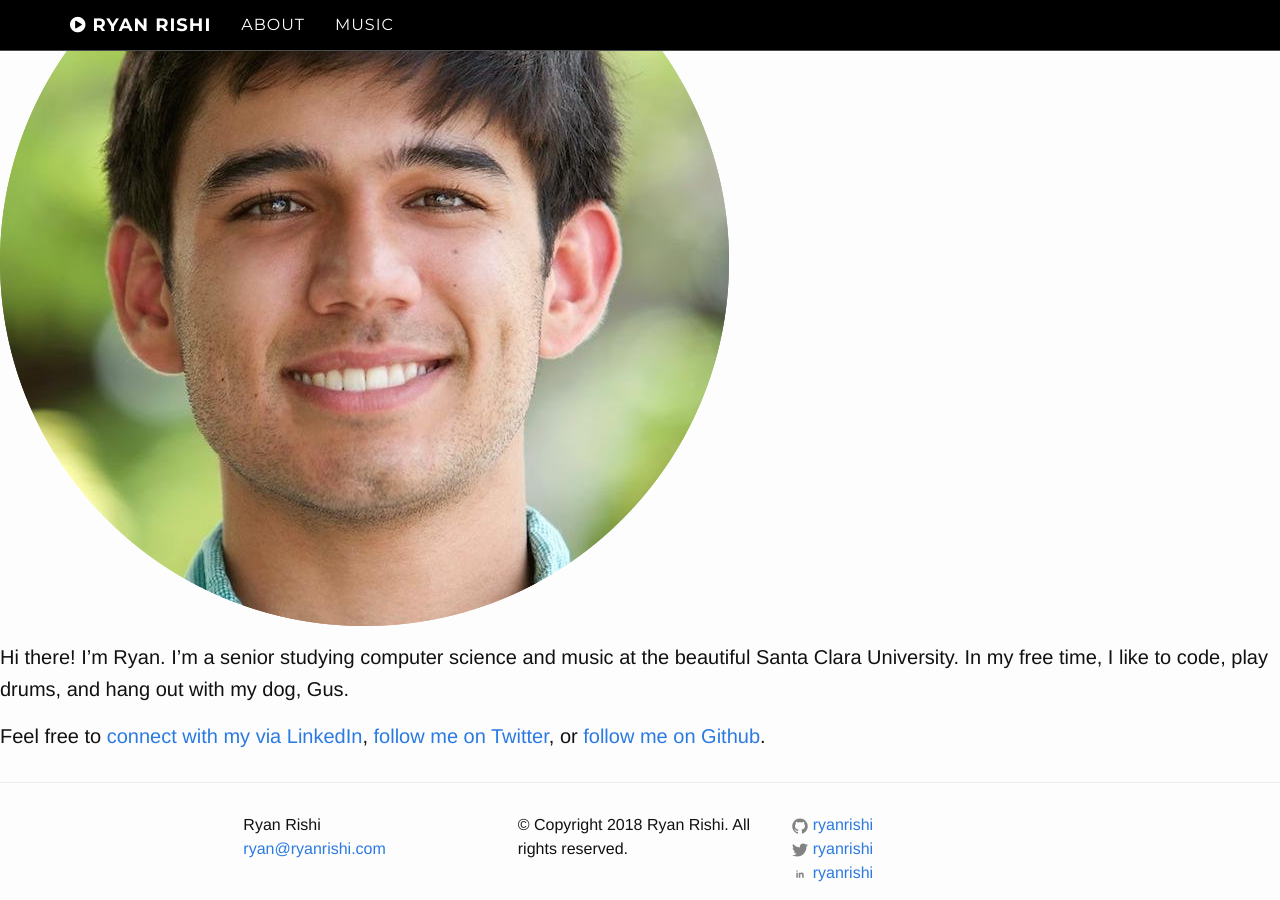
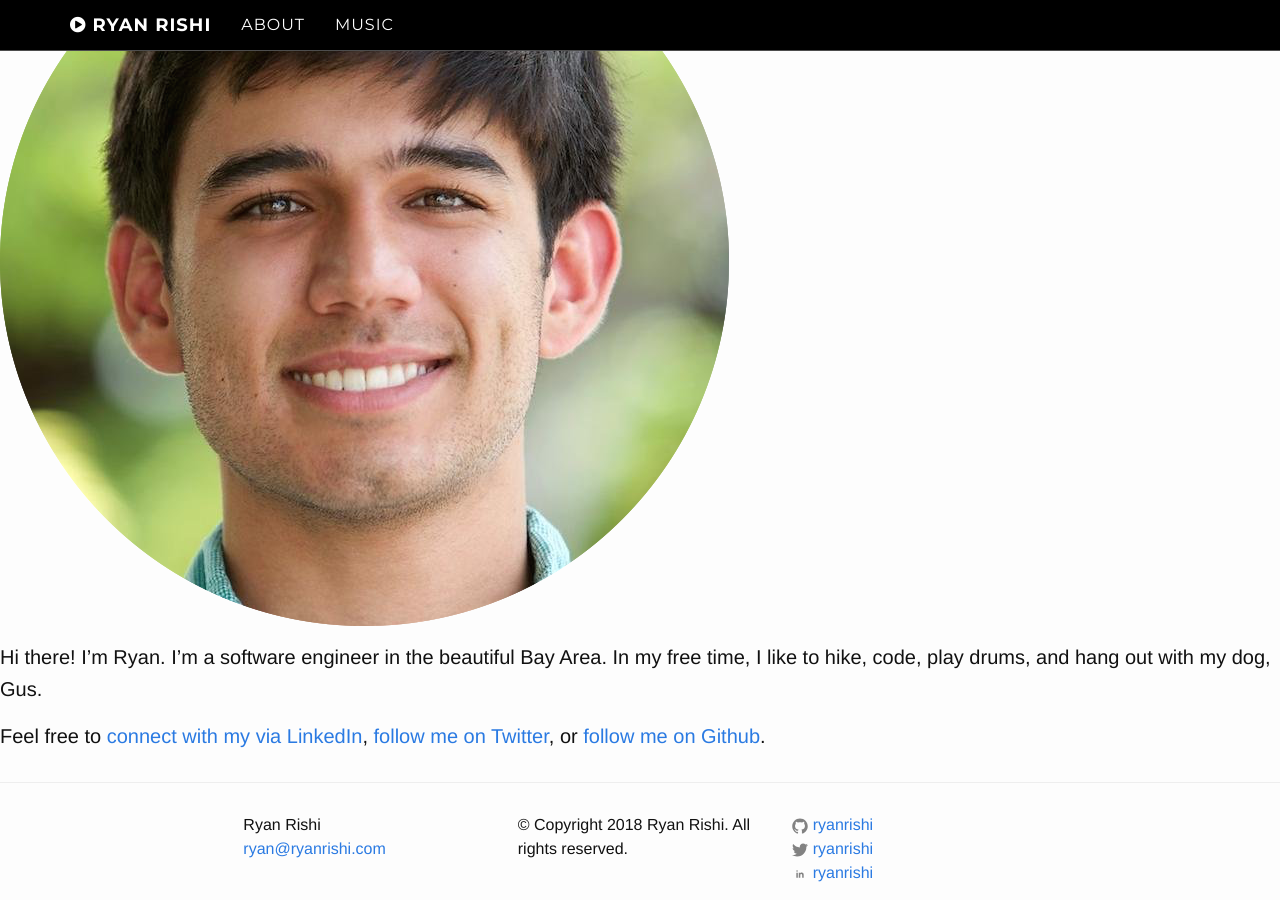
Before and after one commit to ryanrishi/ryanrishi.com, a Jekyll site: the page built from about.md, in a window 1280 px wide and 900 px high, scrolled down 225 px. Built offline with Jekyll 4.4.1, drawn with Linux system fonts in a browser that asks for light colours.

Commit message:
update about

```diff
--- a/about.md
+++ b/about.md
@@ -5,6 +5,6 @@ permalink: /about
 ---
 ![Ryan Rishi](/assets/img/face.png)
 
-Hi there! I'm Ryan. I'm a senior studying computer science and music at the beautiful Santa Clara University. In my free time, I like to code, play drums, and hang out with my dog, Gus.
+Hi there! I'm Ryan. I'm a software engineer in the beautiful Bay Area. In my free time, I like to hike, code, play drums, and hang out with my dog, Gus.
 
 Feel free to [connect with my via LinkedIn](http://linkedin.com/in/{{ site.linkedin_username }}), [follow me on Twitter](http://twitter.com/{{ site.twitter_username }}), or [follow me on Github](http://github.com/{{ site.github_username }}).
```
